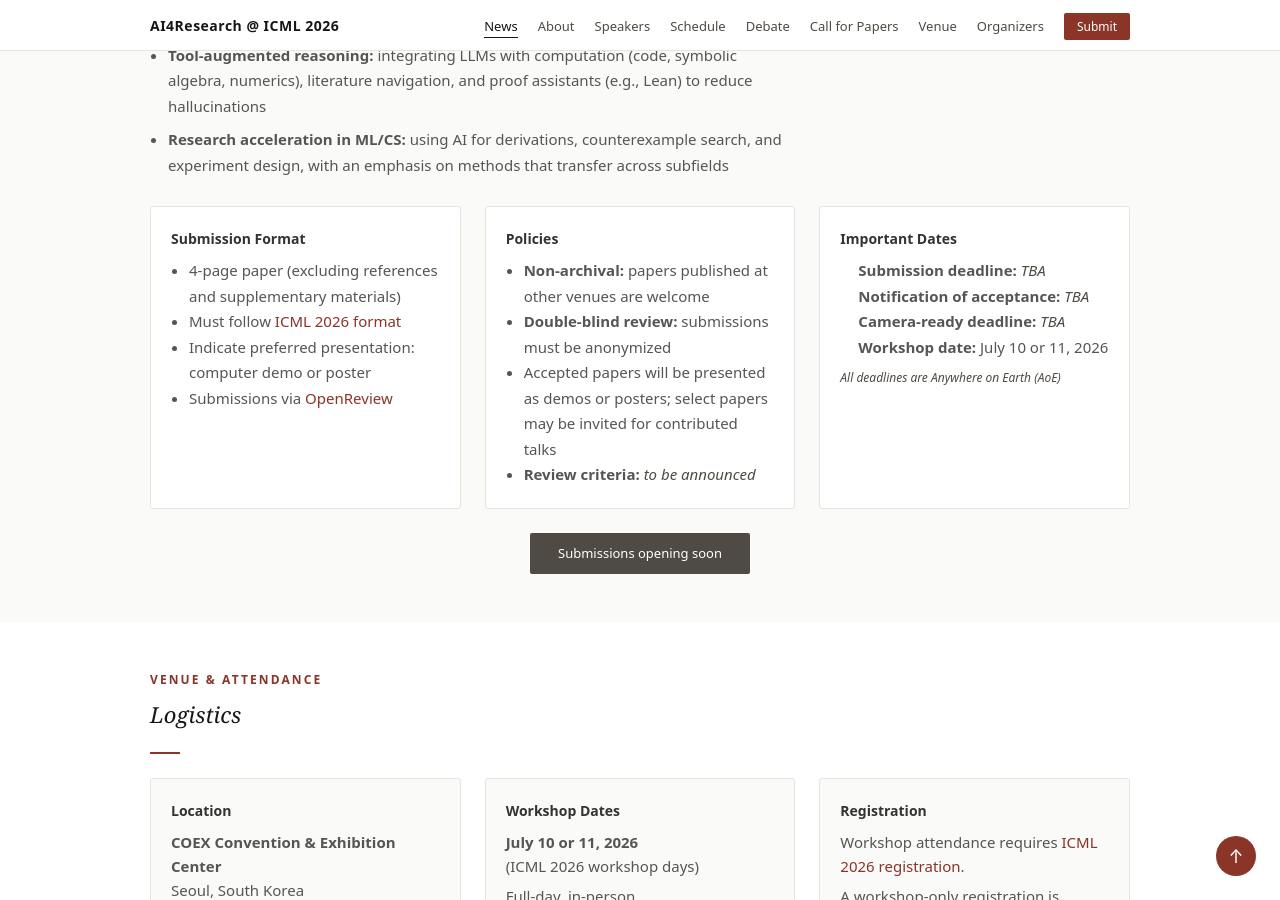
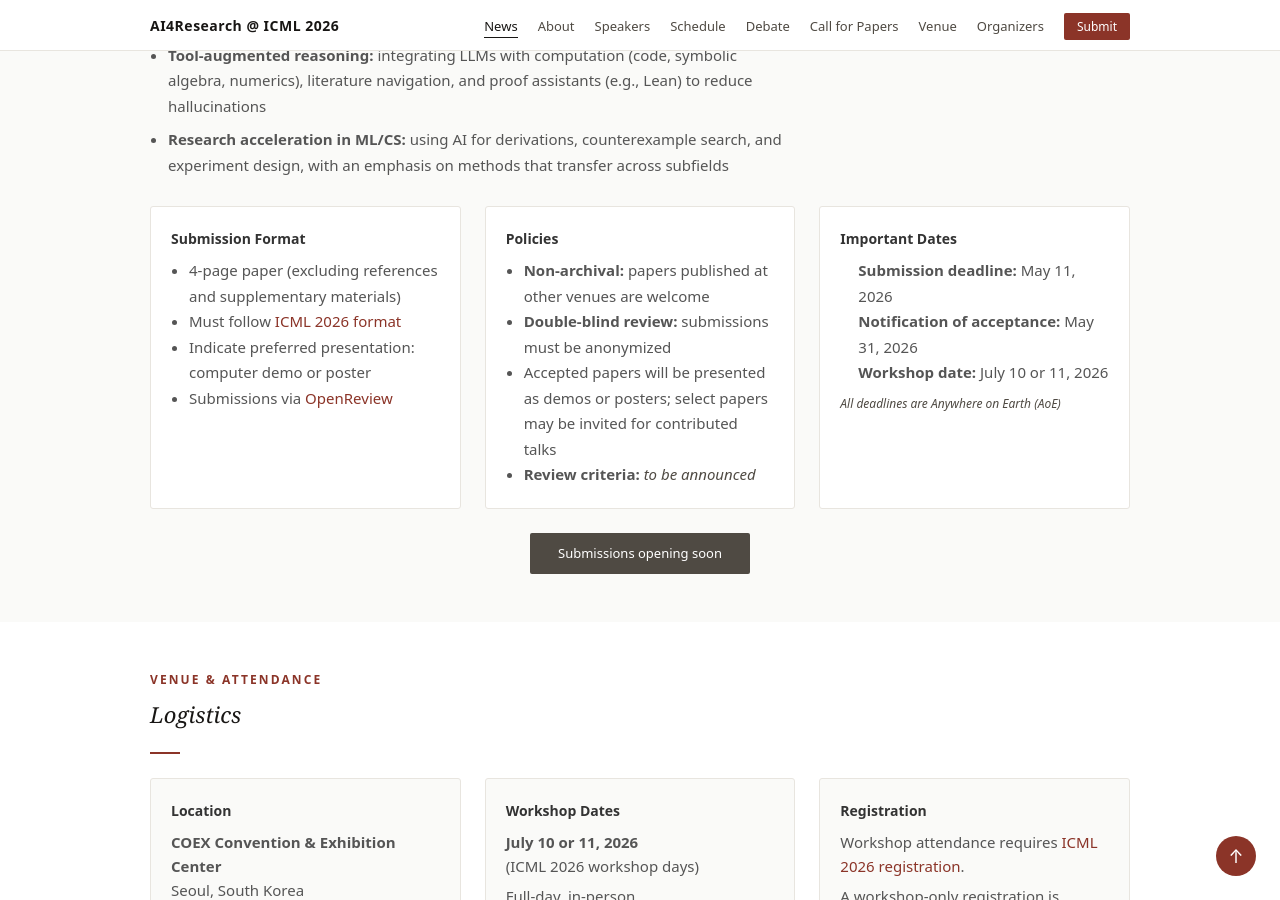
Before and after one commit to ai4research-icml-workshop/ai4research-icml-workshop.github.io, a Jekyll site: the page built from index.html, in a window 1280 px wide and 900 px high, scrolled down 4571 px. Built offline with Jekyll 4.4.1, drawn with Linux system fonts in a browser that asks for light colours.

Commit message:
Update CFP dates

```diff
--- a/_config.yml
+++ b/_config.yml
@@ -29,8 +29,8 @@ submission_open: false                          # Set to true when submissions o
 formatting_url: "https://icml.cc/Conferences/2026/CallForPapers"
 
 # Important Dates (set to "" for TBA)
-deadline_submission: ""
-deadline_notification: ""
+deadline_submission: "May 11, 2026"
+deadline_notification: "May 31, 2026"
 deadline_camera_ready: ""
 
 # Registration
--- a/_includes/cfp.html
+++ b/_includes/cfp.html
@@ -38,7 +38,9 @@
         <ul class="cfp-dates">
           <li><strong>Submission deadline:</strong> {% if site.deadline_submission != "" %}{{ site.deadline_submission }}{% else %}<span class="cfp-tba">TBA</span>{% endif %}</li>
           <li><strong>Notification of acceptance:</strong> {% if site.deadline_notification != "" %}{{ site.deadline_notification }}{% else %}<span class="cfp-tba">TBA</span>{% endif %}</li>
-          <li><strong>Camera-ready deadline:</strong> {% if site.deadline_camera_ready != "" %}{{ site.deadline_camera_ready }}{% else %}<span class="cfp-tba">TBA</span>{% endif %}</li>
+          {% if site.deadline_camera_ready != "" %}
+          <li><strong>Camera-ready deadline:</strong> {{ site.deadline_camera_ready }}</li>
+          {% endif %}
           <li><strong>Workshop date:</strong> {{ site.workshop_dates }}</li>
         </ul>
         <p class="cfp-timezone">All deadlines are Anywhere on Earth (AoE)</p>
```
